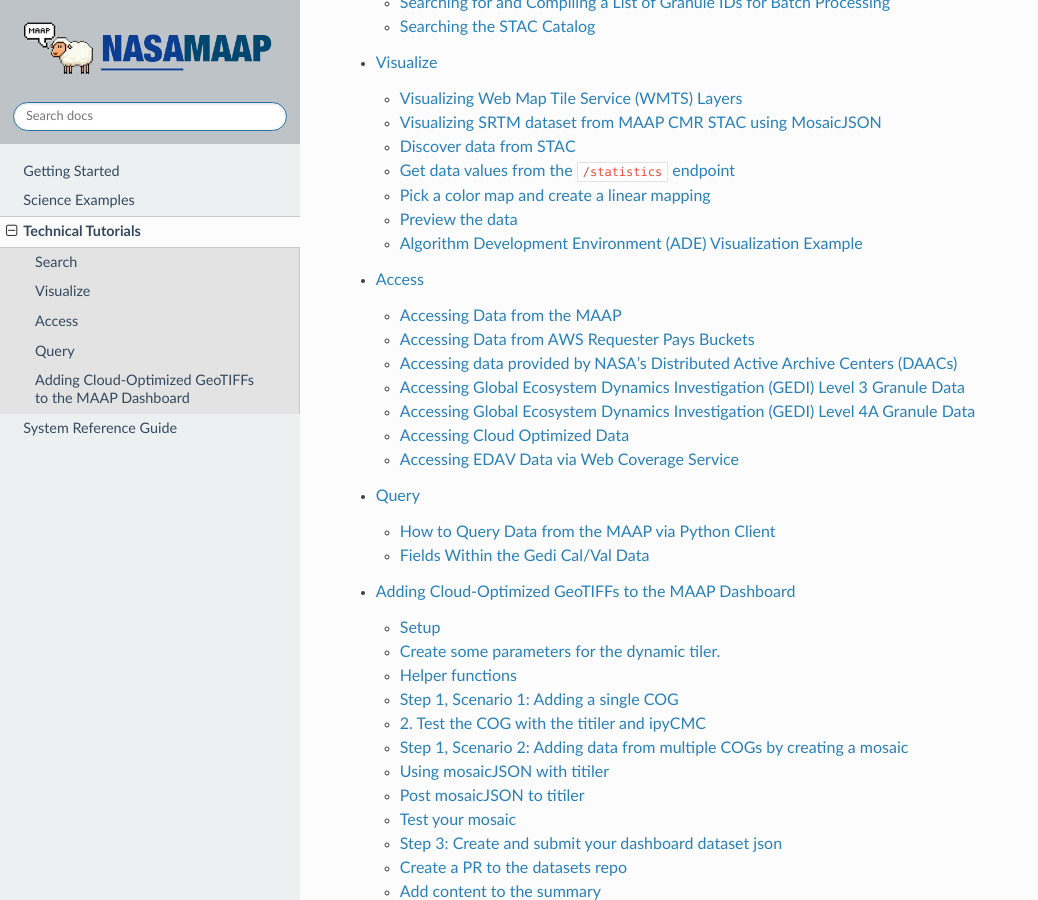
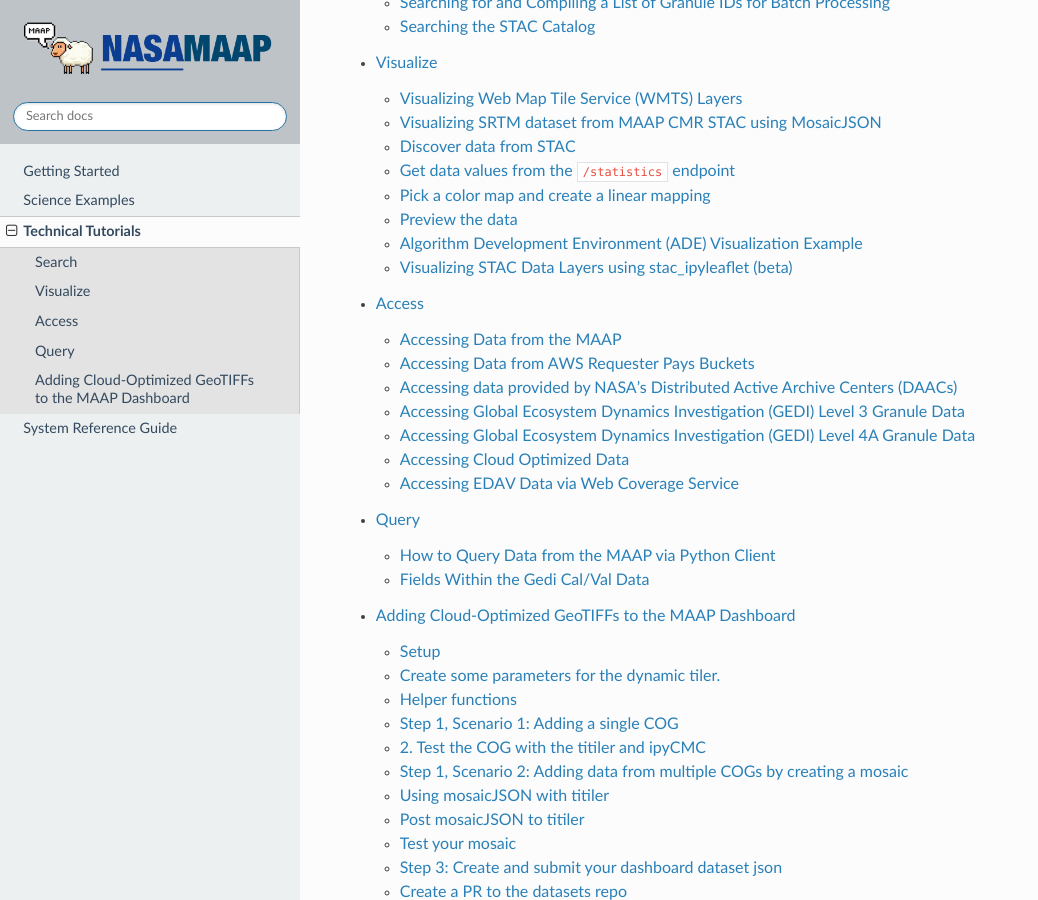
Before and after one commit to MAAP-Project/maap-documentation, a Sphinx documentation site: the page built from docs/source/technical_tutorials.rst, in a window 1280 px wide and 900 px high, scrolled down 349 px. Shown: the whole window, without its empty margins (0-1038 px from the left). Built offline with Sphinx 7.4.7 and the Read the Docs theme 2.0.0, drawn with Linux system fonts in a browser that asks for light colours; pages that are not in the unit, such as notebooks, are missing from menus.

Commit message:
initial documentation

```diff
--- a/docs/source/technical_tutorials/visualizing.rst
+++ b/docs/source/technical_tutorials/visualizing.rst
@@ -9,3 +9,4 @@ Visualize
   visualization/srtm-stac-mosaic.ipynb
   visualization/interval_color_mapping.ipynb
   visualization/ade_mosaic.ipynb
+  visualization/stac_ipyleaflet.ipynb
```
Also changed, not shown: docs/source/_static/stac_ipyleaflet_aoi.png (added), docs/source/_static/stac_ipyleaflet_basemaps.png (added), docs/source/_static/stac_ipyleaflet_colors.png (added), docs/source/_static/stac_ipyleaflet_details.png (added), docs/source/_static/stac_ipyleaflet_draw2.png (added), docs/source/_static/stac_ipyleaflet_items.png (added), docs/source/_static/stac_ipyleaflet_layers.png (added), docs/source/_static/stac_ipyleaflet_main.png (added), docs/source/_static/stac_ipyleaflet_stac.png (added), docs/source/technical_tutorials/visualization/stac_ipyleaflet.ipynb (added).
